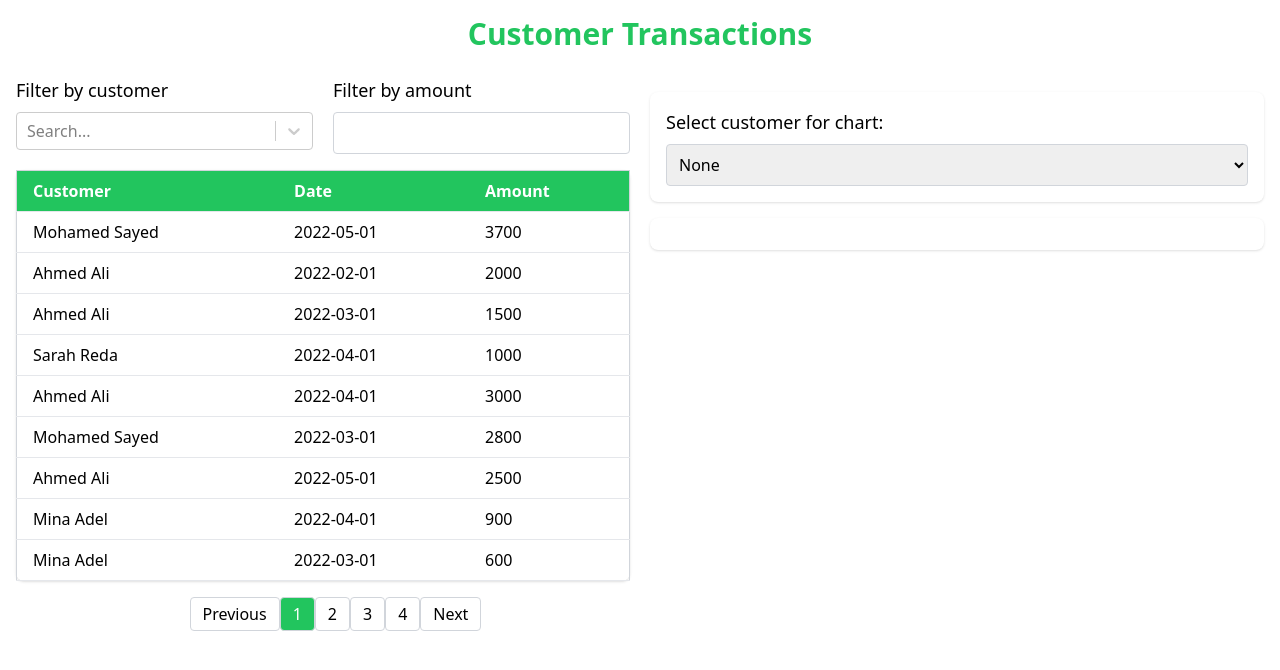
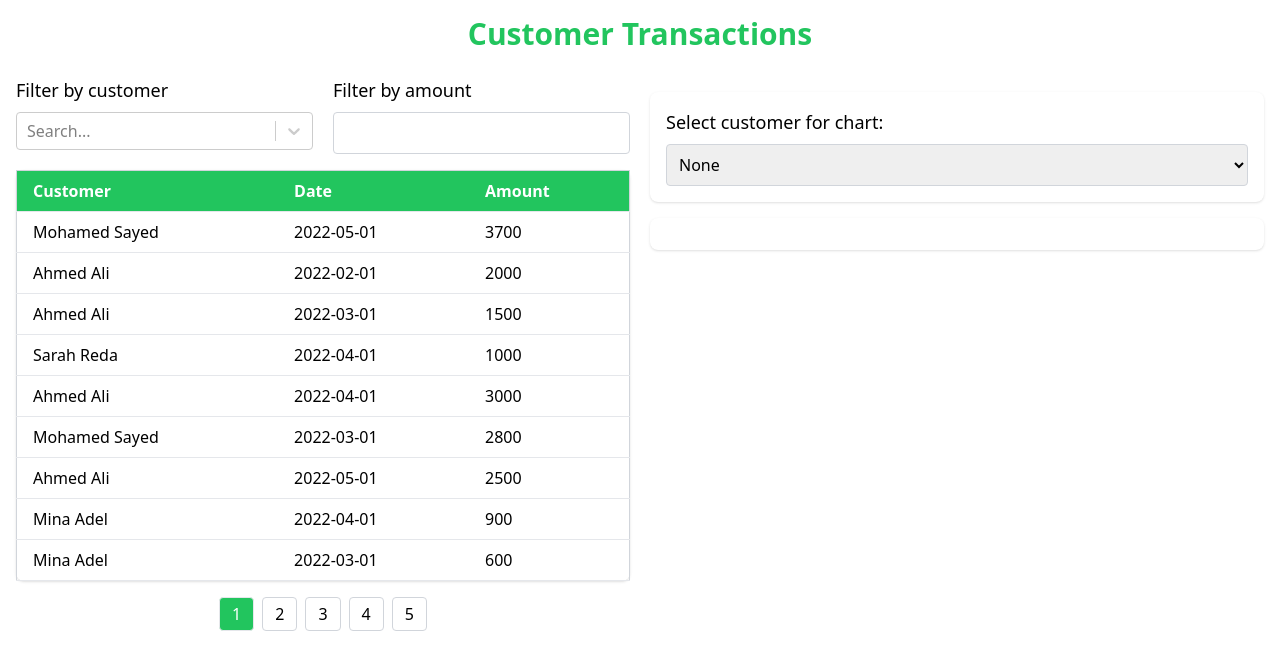
Before and after one commit to Helmy-Ezzat/Route-Front-end-React.js-Task, a React (Vite) app: page / in a window 1280 px wide. Shown: the top 670 px of the page. Built offline with nearby package versions, Linux system fonts and the light colour scheme; data requests are answered from the project's data file.

Commit message:
Refactor pagination to remove dependency on react-paginate and implement custom pagination logic

```diff
--- a/db.json
+++ b/db.json
@@ -34,6 +34,14 @@
     { "id": 34, "customer_id": 5, "date": "2022-06-01", "amount": 4000 },
     { "id": 25, "customer_id": 4, "date": "2022-03-01", "amount": 1100 },
     { "id": 27, "customer_id": 4, "date": "2022-05-01", "amount": 1200 },
+    { "id": 1, "customer_id": 1, "date": "2022-01-01", "amount": 1000 },
+    { "id": 15, "customer_id": 2, "date": "2022-05-02", "amount": 2100 },
+    { "id": 16, "customer_id": 2, "date": "2022-06-02", "amount": 2500 },
+    { "id": 17, "customer_id": 3, "date": "2022-01-01", "amount": 500 },
+    { "id": 18, "customer_id": 3, "date": "2022-02-01", "amount": 700 },
+    { "id": 34, "customer_id": 5, "date": "2022-06-01", "amount": 4000 },
+    { "id": 25, "customer_id": 4, "date": "2022-03-01", "amount": 1100 },
+    { "id": 27, "customer_id": 4, "date": "2022-05-01", "amount": 1200 },
     { "id": 28, "customer_id": 4, "date": "2022-06-01", "amount": 1300 },
     { "id": 29, "customer_id": 5, "date": "2022-01-01", "amount": 2500 },
     { "id": 30, "customer_id": 5, "date": "2022-02-01", "amount": 3000 },
--- a/package.json
+++ b/package.json
@@ -16,7 +16,6 @@
     "react": "^18.3.1",
     "react-chartjs-2": "^5.2.0",
     "react-dom": "^18.3.1",
-    "react-paginate": "^8.2.0",
     "react-select": "^5.8.0"
   },
   "devDependencies": {
--- a/src/components/CustomerTable.jsx
+++ b/src/components/CustomerTable.jsx
@@ -1,21 +1,23 @@
 import React, { useState } from 'react'
-import ReactPaginate from 'react-paginate'
-
 
 const CustomerTable = ({
   customers,
   filteredTransactions,
   handleSelectCustomer,
 }) => {
+  // State to track the current page
   const [currentPage, setCurrentPage] = useState(0)
+  // Number of items per page
   const itemsPerPage = 9
-
-  const handlePageClick = (data) => {
-    setCurrentPage(data.selected)
+  // Function to handle page clicks
+  const handlePageClick = (pageNumber) => {
+    setCurrentPage(pageNumber)
   }
-
+  // Calculate the offset and get the items for the current page
   const offset = currentPage * itemsPerPage
   const currentItems = filteredTransactions.slice(offset, offset + itemsPerPage)
+  // Calculate the total number of pages
+  const pageCount = Math.ceil(filteredTransactions.length / itemsPerPage)
 
   return (
     <div>
@@ -49,30 +51,19 @@ const CustomerTable = ({
           ))}
         </tbody>
       </table>
-      <div className="mt-4">
-        {/* Pagination component */}
-        <ReactPaginate
-          // previousLabel={'previous'}
-          // nextLabel={'next'}
-          breakLabel={'...'}
-          breakClassName={'break-me'}
-          pageCount={Math.ceil(filteredTransactions.length / itemsPerPage)}
-          marginPagesDisplayed={2}
-          pageRangeDisplayed={5}
-          onPageChange={handlePageClick}
-          containerClassName={'pagination'}
-          activeClassName={'active bg-green-500 text-white'}
-          className="w-full md:w-1/2 mx-auto flex justify-between items-center px-5"
-          pageClassName={
-            'inline-block px-3 py-1 border border-gray-300 rounded'
-          }
-          previousClassName={
-            'inline-block px-3 py-1 border border-gray-300 rounded'
-          }
-          nextClassName={
-            'inline-block px-3 py-1 border border-gray-300 rounded'
-          }
-        />
+      <div className="mt-4 flex justify-center">
+        {/* Render pagination buttons */}
+        {Array.from({ length: pageCount }, (_, i) => (
+          <button
+            key={i}
+            onClick={() => handlePageClick(i)}
+            className={`mx-1 px-3 py-1 border ${
+              i === currentPage ? 'bg-green-500 text-white' : 'border-gray-300'
+            } rounded`}
+          >
+            {i + 1}
+          </button>
+        ))}
       </div>
     </div>
   )
--- a/vite.config.js
+++ b/vite.config.js
@@ -4,9 +4,4 @@ import react from '@vitejs/plugin-react'
 
 export default defineConfig({
   plugins: [react()],
-  build: {
-    rollupOptions: {
-      external: ['react-paginate'],
-    },
-  },
 })
```
Also changed, not shown: vercel.json (deleted), 1 other file (tests, documents, lock files or other folders).
